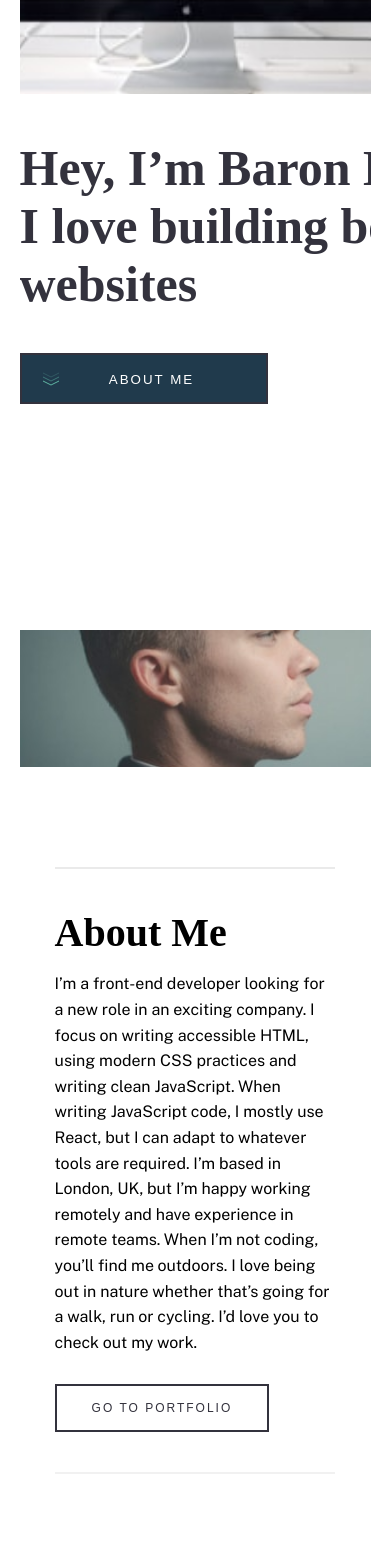
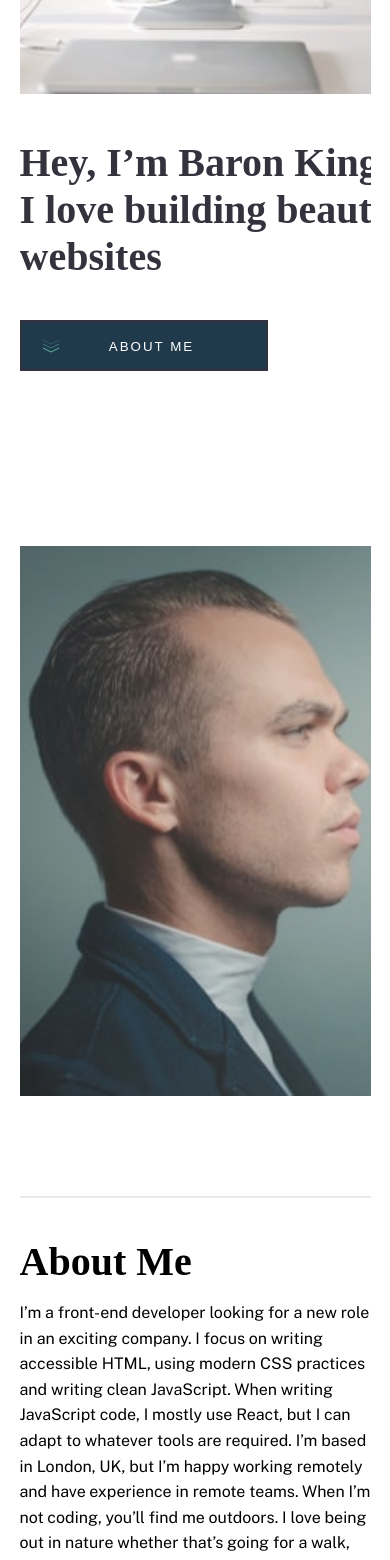
Before and after one commit to bkkcreative19/minimalistic-portfolio, a React (Create React App) app: page / in a window 390 px wide. Shown: the part 400-1960 px from the top of the page. Built offline with nearby package versions, Linux system fonts and the light colour scheme; a web font is replaced by a local one.

Commit message:
fixed bugs

```diff
--- a/src/components/About/About.scss
+++ b/src/components/About/About.scss
@@ -1,30 +1,30 @@
 .about {
-    display: flex;
+    display: grid;
+    grid-template-columns: repeat(2, 1fr);
     margin-top: 24rem;
 
     @media screen and (max-width: 750px) {
-        flex-direction: column;
+      grid-template-columns: repeat(1, 1fr);
         height: 100vh;
         margin-top: 44rem;
+        margin-bottom: 55rem;
       }
 
     &__img {
         background: url(../../assets/homepage/desktop/image-homepage-profile.jpg) center no-repeat;
         background-size: cover;
         height: 55rem;
-        flex: 2;
+
 
         @media screen and (max-width: 1000px) {
             background: url(../../assets/homepage/tablet/image-homepage-profile.jpg) center no-repeat;
             background-size: cover;
-            flex: 1.5;
+
           }
 
           @media screen and (max-width: 750px) {
             background: url(../../assets/homepage/mobile/image-homepage-profile.jpg) center no-repeat;
             background-size: cover;
-            width: 100%;
-            height: 100%;
           }
     }
 
@@ -39,7 +39,6 @@
             flex: 2.5;
           }
         @media screen and (max-width: 750px) {
-
             width: 100%;
             margin-top: 10rem;
           }
@@ -47,7 +46,6 @@
 
 
         &-container {
-            height: 100%;
             width: 57%;
             margin: 0 auto;
             border-top: 2px solid #97979733;
@@ -56,7 +54,7 @@
             padding-top: 4rem;
 
             @media screen and (max-width: 1000px) {
-                width: 80%;
+                width: 100%;
               }
 
         }
--- a/src/components/Footer/Footer.scss
+++ b/src/components/Footer/Footer.scss
@@ -16,6 +16,7 @@
         @media screen and (max-width: 750px) {
             flex-direction: column;
             align-items: center;
+            margin: 0 auto;
           }
     }
 
--- a/src/components/Hero/Hero.scss
+++ b/src/components/Hero/Hero.scss
@@ -12,7 +12,7 @@
     @media screen and (max-width: 750px) {
         background: url(../../assets/homepage/mobile/image-homepage-hero.jpg) center no-repeat;
         background-size: cover;
-        height: 60vh;
+        height: 50vh;
       }
 
     &__content {
@@ -36,6 +36,11 @@
             font-weight: 700;
             width: 90%;
             text-align: start;
+
+            @media screen and (max-width: 1000px) {
+              font-size: 4rem;
+              width: 70%;
+            }
 
 
         }
```
